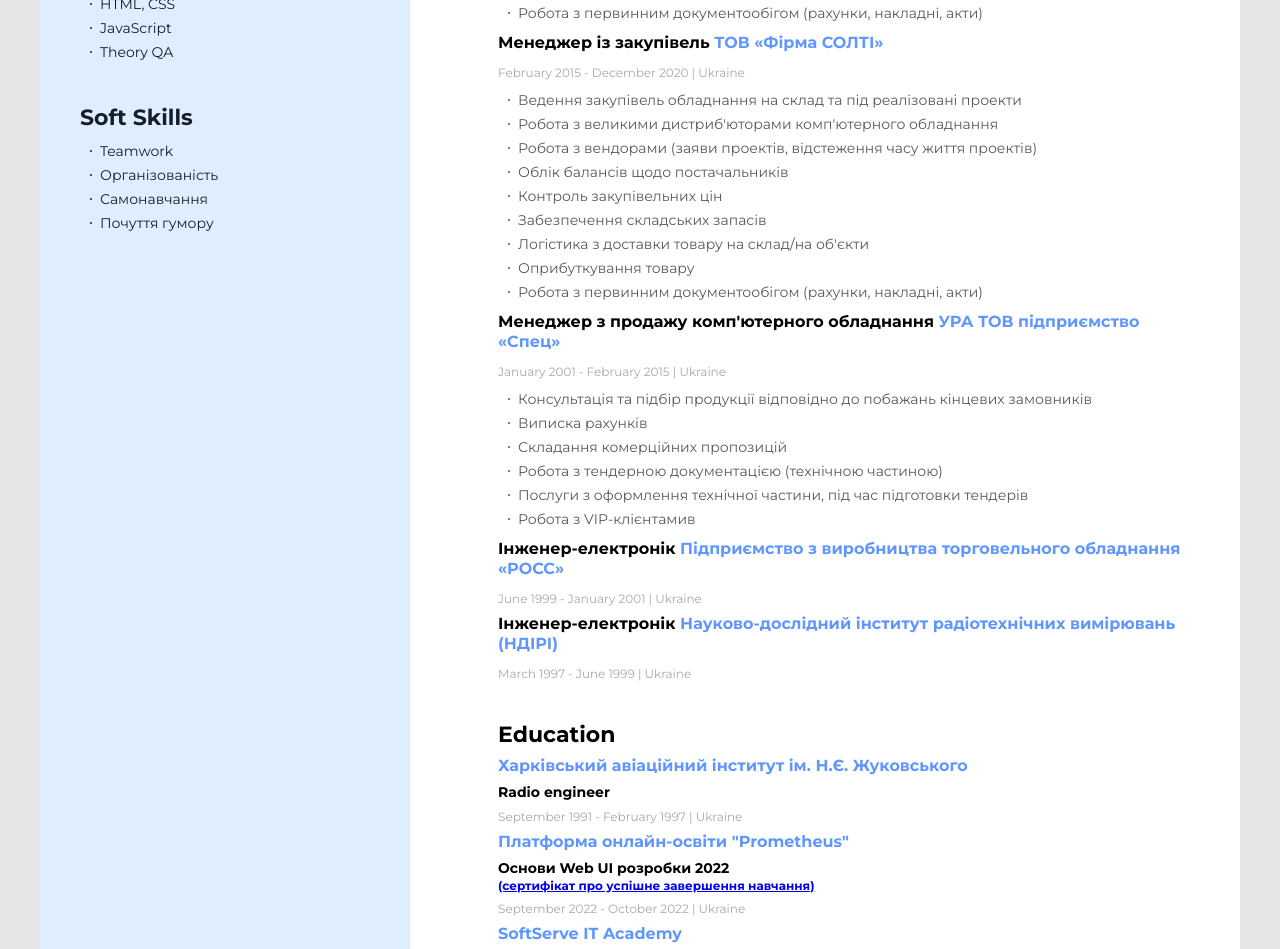
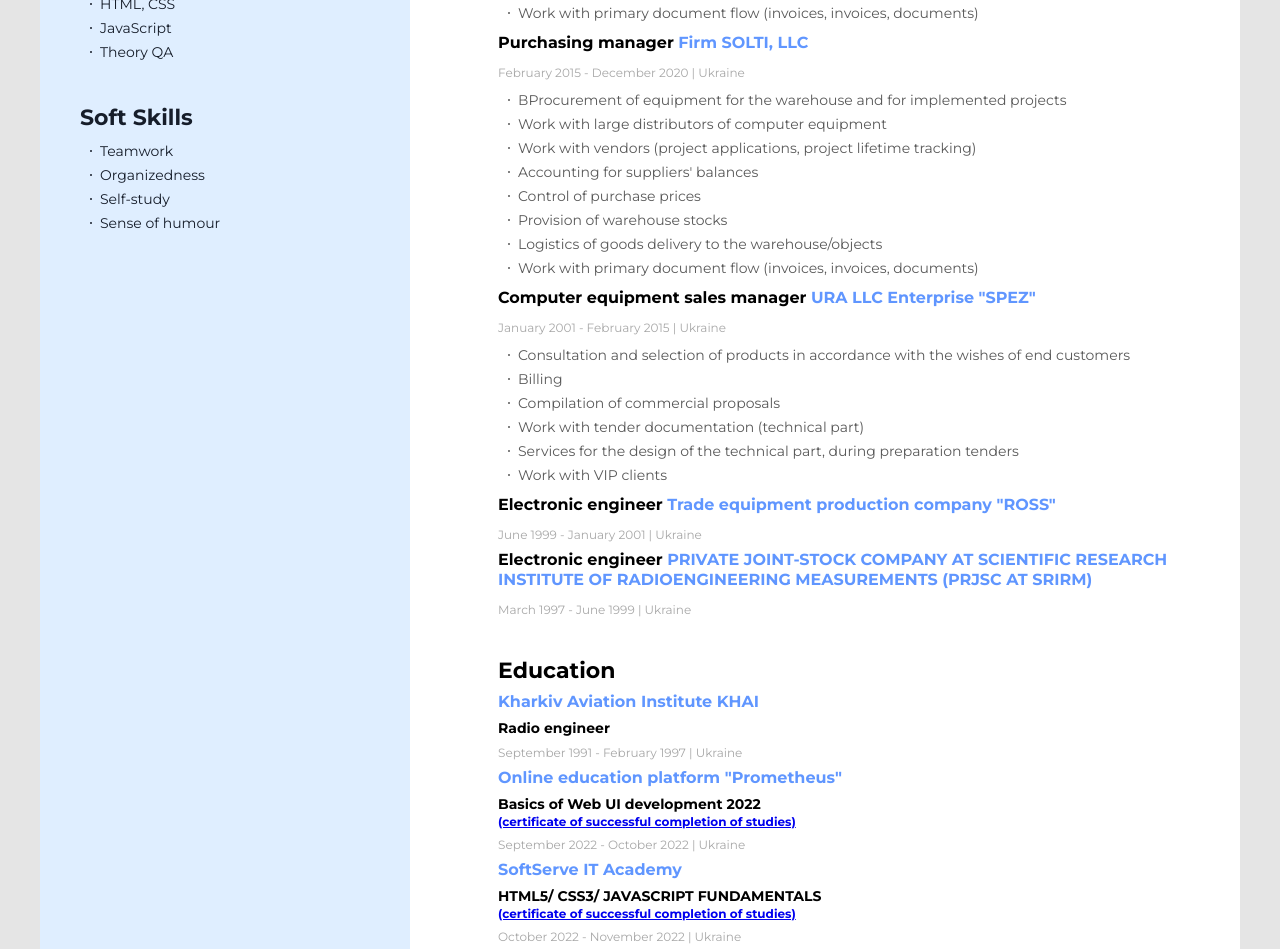
Before and after one commit to Konstantin-Mazykin/Resume, a plain HTML site: page index.html in a window 1280 px wide. Shown: the part 659-1608 px from the top of the page. Drawn offline with Linux system fonts and the light colour scheme.

Commit message:
Update index.html

```diff
--- a/index.html
+++ b/index.html
@@ -21,15 +21,11 @@
         <div class="main-content">
             <!-- About me -->
             <div class="about-me">
-                <!-- <h2>WEB-розробник. Фронтендер</h2> -->
-                <h1 class="my-name">Костянтин Мазикін</h1>
-                <p>Працюю фахівцем по закупівлі програмного забезпечення у великій фірмі з продажу
-                    комп'ютерного обладнання,
-                    серверів та обладнання для організації мереж.<br>
-                    Маю бажання спробувати себе в ІТ-сфері і для цього почав самостійне опрацювання матеріалів з основ
-                    HTML,
-                    CSS та JS на
-                    різних навчальних платформах.
+                <h1 class="my-name">Kostiantyn Mazykin</h1>
+                <p>I work as a software procurement specialist in a large company that sells computer equipment,
+                    servers and network equipment.<br>
+                    I have a desire to try myself in the IT field, and for this I began to study materials on the
+                    basics of HTML, CSS and JS on various educational platforms.
                 </p>
             </div>
             <!-- My projects -->
@@ -51,68 +47,53 @@
                 <h3>Work Experience</h3>
                 <!-- Company 1 -->
                 <div>
-                    <h4>Менеджер з закупівлі програмного забезпечення <span class="company">ТОВ
-                            "СПЕЦВУЗАВТОМАТИКА"</span></h4>
+                    <h4>Software procurement manager <span class="company">SPEZVUZAVTOMATIKA, LLC </span></h4>
                     <p class="period-of-work">March 2021 - up to now | Ukraine</p>
                     <ul>
-                        <li><span class="text-in-the-ul">Ведення закупівель програмного забезпечення для забезпечення
-                                реалізованих проектів</span></li>
-                        <li><span class="text-in-the-ul">Ведення переговорів із постачальниками</span></li>
-                        <li><span class="text-in-the-ul">Робота з великими дистриб'юторами та вендорами програмного
-                                забезпечення</span></li>
-                        <li><span class="text-in-the-ul">Облік балансів щодо постачальників</span></li>
-                        <li><span class="text-in-the-ul">Контроль закупівельних цін</span></li>
-                        <li><span class="text-in-the-ul">Робота з первинним документообігом (рахунки, накладні,
-                                акти)</span></li>
+                        <li><span class="text-in-the-ul">Procurement of software to support implemented projects </span></li>
+                        <li><span class="text-in-the-ul">Conducting negotiations with suppliers </span></li>
+                        <li><span class="text-in-the-ul">Working with major distributors and software vendors </span></li>
+                        <li><span class="text-in-the-ul">Accounting of balances in relation to suppliers </span></li>
+                        <li><span class="text-in-the-ul">Control of purchase prices</span></li>
+                        <li><span class="text-in-the-ul">Work with primary document flow (invoices, invoices, documents) </span></li>
                     </ul>
                 </div>
                 <!-- Company 2 -->
                 <div>
-                    <h4>Менеджер із закупівель <span class="company">ТОВ «Фірма СОЛТІ»</span></h4>
+                    <h4>Purchasing manager <span class="company">Firm SOLTI, LLC </span></h4>
                     <p class="period-of-work">February 2015 - December 2020 | Ukraine</p>
                     <ul>
-                        <li><span class="text-in-the-ul">Ведення закупівель обладнання на склад та під реалізовані
-                                проекти</span></li>
-                        <li><span class="text-in-the-ul">Робота з великими дистриб'юторами комп'ютерного
-                                обладнання</span></li>
-                        <li><span class="text-in-the-ul">Робота з вендорами (заяви проектів, відстеження часу життя
-                                проектів)</span></li>
-                        <li><span class="text-in-the-ul">Облік балансів щодо постачальників</span></li>
-                        <li><span class="text-in-the-ul">Контроль закупівельних цін</span></li>
-                        <li><span class="text-in-the-ul">Забезпечення складських запасів</span></li>
-                        <li><span class="text-in-the-ul">Логістика з доставки товару на склад/на об'єкти</span></li>
-                        <li><span class="text-in-the-ul">Оприбуткування товару</span></li>
-                        <li><span class="text-in-the-ul">Робота з первинним документообігом (рахунки, накладні,
-                                акти)</span></li>
+                        <li><span class="text-in-the-ul">ВProcurement of equipment for the warehouse and for implemented projects </span></li>
+                        <li><span class="text-in-the-ul">Work with large distributors of computer equipment </span></li>
+                        <li><span class="text-in-the-ul">Work with vendors (project applications, project lifetime tracking) </span></li>
+                        <li><span class="text-in-the-ul">Accounting for suppliers' balances </span></li>
+                        <li><span class="text-in-the-ul">Control of purchase prices </span></li>
+                        <li><span class="text-in-the-ul">Provision of warehouse stocks </span></li>
+                        <li><span class="text-in-the-ul">Logistics of goods delivery to the warehouse/objects </span></li>
+                        <li><span class="text-in-the-ul">Work with primary document flow (invoices, invoices, documents) </span></li>
                     </ul>
                 </div>
                 <!-- Company 3 -->
                 <div>
-                    <h4>Менеджер з продажу комп'ютерного обладнання <span class="company">УРА ТОВ підприємство
-                            «Спец»</span></h4>
+                    <h4>Computer equipment sales manager <span class="company">URA LLC Enterprise "SPEZ" </span></h4>
                     <p class="period-of-work">January 2001 - February 2015 | Ukraine</p>
                     <ul>
-                        <li><span class="text-in-the-ul">Консультація та підбір продукції відповідно до побажань
-                                кінцевих замовників</span></li>
-                        <li><span class="text-in-the-ul">Виписка рахунків</span></li>
-                        <li><span class="text-in-the-ul">Складання комерційних пропозицій</span></li>
-                        <li><span class="text-in-the-ul">Робота з тендерною документацією (технічною частиною)</span>
-                        </li>
-                        <li><span class="text-in-the-ul">Послуги з оформлення технічної частини, під час підготовки
-                                тендерів</span></li>
-                        <li><span class="text-in-the-ul">Робота з VIP-клієнтамив</span></li>
+                        <li><span class="text-in-the-ul">Consultation and selection of products in accordance with the wishes of end customers </span></li>
+                        <li><span class="text-in-the-ul">Billing </span></li>
+                        <li><span class="text-in-the-ul">Compilation of commercial proposals </span></li>
+                        <li><span class="text-in-the-ul">Work with tender documentation (technical part) </span></li>
+                        <li><span class="text-in-the-ul">Services for the design of the technical part, during preparation tenders </span></li>
+                        <li><span class="text-in-the-ul">Work with VIP clients </span></li>
                     </ul>
                 </div>
                 <!-- Company 4 -->
                 <div>
-                    <h4>Інженер-електронік <span class="company">Підприємство з виробництва торговельного обладнання
-                            «РОСС»</span></h4>
+                    <h4>Electronic engineer <span class="company">Trade equipment production company "ROSS" </span></h4>
                     <p class="period-of-work">June 1999 - January 2001 | Ukraine</p>
                 </div>
                 <!-- Company 5 -->
                 <div>
-                    <h4>Інженер-електронік <span class="company">Науково-дослідний інститут радіотехнічних вимірювань
-                            (НДІРІ)</span></h4>
+                    <h4>Electronic engineer <span class="company">PRIVATE JOINT-STOCK COMPANY AT SCIENTIFIC RESEARCH INSTITUTE OF RADIOENGINEERING MEASUREMENTS (PRJSC AT SRIRM) </span></h4>
                     <p class="period-of-work">March 1997 - June 1999 | Ukraine</p>
                 </div>
             </div>
@@ -121,18 +102,17 @@
                 <!-- Education 1 -->
                 <div>
                     <h3>Education</h3>
-                    <h4 class="institution">Харківський авіаційний інститут ім. Н.Є. Жуковського</h4>
+                    <h4 class="institution">Kharkiv Aviation Institute KHAI</h4>
                     <h2 class="speciality">Radio engineer</h2>
                     <p class="period-of-study">September 1991 - February 1997 | Ukraine</p>
                 </div>
                 <!-- Education 2 -->
                 <div>
-                    <h4 class="institution">Платформа онлайн-освіти "Prometheus"</h4>
-                    <h2 class="speciality">Основи Web UI розробки 2022</h2>
+                    <h4 class="institution">Online education platform "Prometheus"</h4>
+                    <h2 class="speciality">Basics of Web UI development 2022</h2>
                     <a class="certificate"
                         href="https://drive.google.com/file/d/1sIF0855K55YiytPYFfefUudOdZ7d5bUO/view?usp=sharing"
-                        target="blank">(сертифікат
-                        про успішне завершення навчання)</a>
+                        target="blank">(certificate of successful completion of studies)</a>
                     <p class="period-of-study">September 2022 - October 2022 | Ukraine</p>
 
                 </div>
@@ -142,8 +122,7 @@
                     <h2 class="speciality">HTML5/ CSS3/ JAVASCRIPT FUNDAMENTALS</h2>
                     <a class="certificate"
                         href="https://drive.google.com/file/d/1IoZRJT-0puEPMPAGIvLBGMIbGeoHvlFu/view?usp=sharing"
-                        target="blank">(сертифікат
-                        про успішне завершення навчання)</a>
+                        target="blank">(certificate of successful completion of studies)</a>
                     <p class="period-of-study">October 2022 - November 2022 | Ukraine</p>
 
                 </div>
@@ -178,10 +157,10 @@
                 <div class="my-skills">
                     <h3 class="sidebar_header">Soft Skills</h3>
                     <ul class="skills-list">
-                        <li><span class="text-in-the-ul">Teamwork</span></li>
-                        <li><span class="text-in-the-ul">Організованість</span></li>
-                        <li><span class="text-in-the-ul">Самонавчання</span></li>
-                        <li><span class="text-in-the-ul">Почуття гумору</span></li>
+                        <li><span class="text-in-the-ul">Teamwork </span></li>
+                        <li><span class="text-in-the-ul">Organizedness </span></li>
+                        <li><span class="text-in-the-ul">Self-study </span></li>
+                        <li><span class="text-in-the-ul">Sense of humour </span></li>
                     </ul>
                 </div>
             </div>
```
